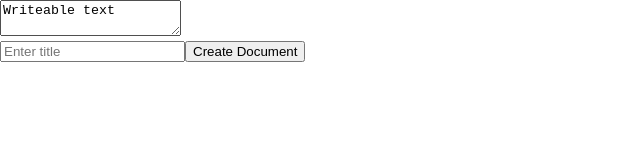
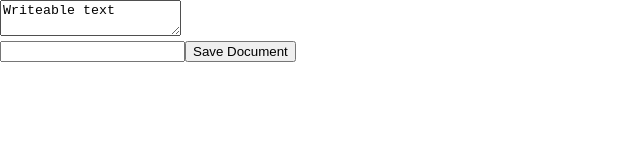
Before and after one commit to Simon-E-Asmussen/React-Whiteboard, a React (Create React App) app in the folder virtual-whiteboard/: page / in a window 1280 px wide. Both pictures are taken after a click on the button "Open Whiteboard". Shown: the top 160 px of the page, without its empty margins (0-640 px from the left). Built offline with nearby package versions, Linux system fonts and the light colour scheme; no server answers.

Commit message:
Can save content from wrong text field

```diff
--- a/virtual-whiteboard/package.json
+++ b/virtual-whiteboard/package.json
@@ -6,6 +6,7 @@
     "@testing-library/jest-dom": "^5.17.0",
     "@testing-library/react": "^13.4.0",
     "@testing-library/user-event": "^13.5.0",
+    "axios": "^1.6.8",
     "express": "^4.19.2",
     "express-validator": "^7.0.1",
     "mongoose": "^8.3.4",
--- /dev/null
+++ b/virtual-whiteboard/src/Components/SaveContent.jsx
@@ -0,0 +1,32 @@
+import React, { useState } from 'react';
+import axios from 'axios'; // Assuming you're using axios for HTTP requests
+
+const UpdateDocumentComponent = () => {
+  const [value, setValue] = useState('');
+
+  const handleChange = (e) => {
+    setValue(e.target.value);
+  };
+
+  const handleClick = async () => {
+    try {
+      // Send value to backend server to update MongoDB document
+      await axios.put('http://localhost:3000/updateDocument', {
+        title: 'Notes 1',
+        content: value
+      });
+      console.log('Document updated successfully.');
+    } catch (error) {
+      console.error('Error updating document:', error);
+    }
+  };
+
+  return (
+    <div>
+      <input type="text" value={value} onChange={handleChange} />
+      <button onClick={handleClick}>Save Document</button>
+    </div>
+  );
+};
+
+export default UpdateDocumentComponent;
--- a/virtual-whiteboard/src/Components/Whiteboard.jsx
+++ b/virtual-whiteboard/src/Components/Whiteboard.jsx
@@ -1,7 +1,7 @@
 import React from 'react';
 import ReadOnlyTextField from './ReadOnly';
 import WriteableTextField from './Writeable';
-import DocumentCreator from './CreateDocument';
+import UpdateDocumentComponent from './SaveContent';
 
 //Function container for using both ReadOnly and Writeable functions in single react call.
 
@@ -10,7 +10,7 @@ const Whiteboard = () => {
     <div>
 
       <WriteableTextField initialValue="Writeable text" />
-      <DocumentCreator/>
+      <UpdateDocumentComponent/>
     </div>
   );
 };
```
Also changed, not shown: virtual-whiteboard/server.js (+14 -0 lines), 1 other file (tests, documents, lock files or other folders).
